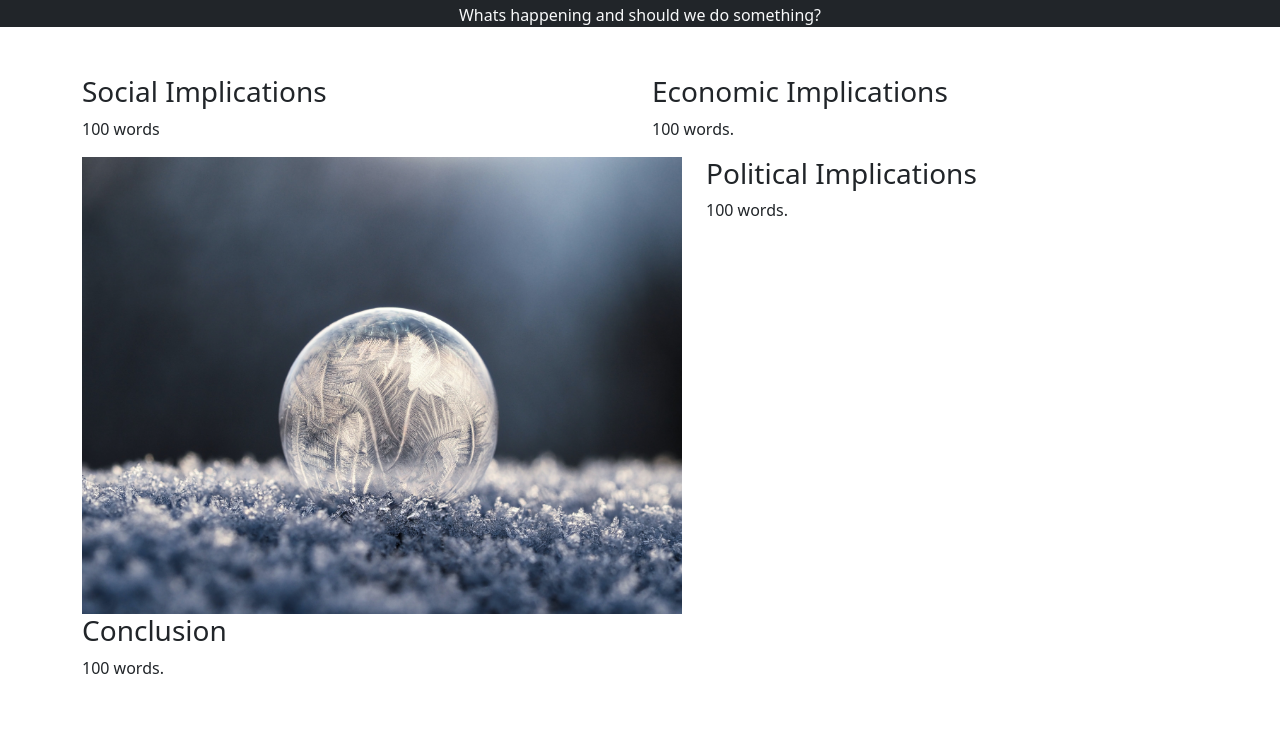
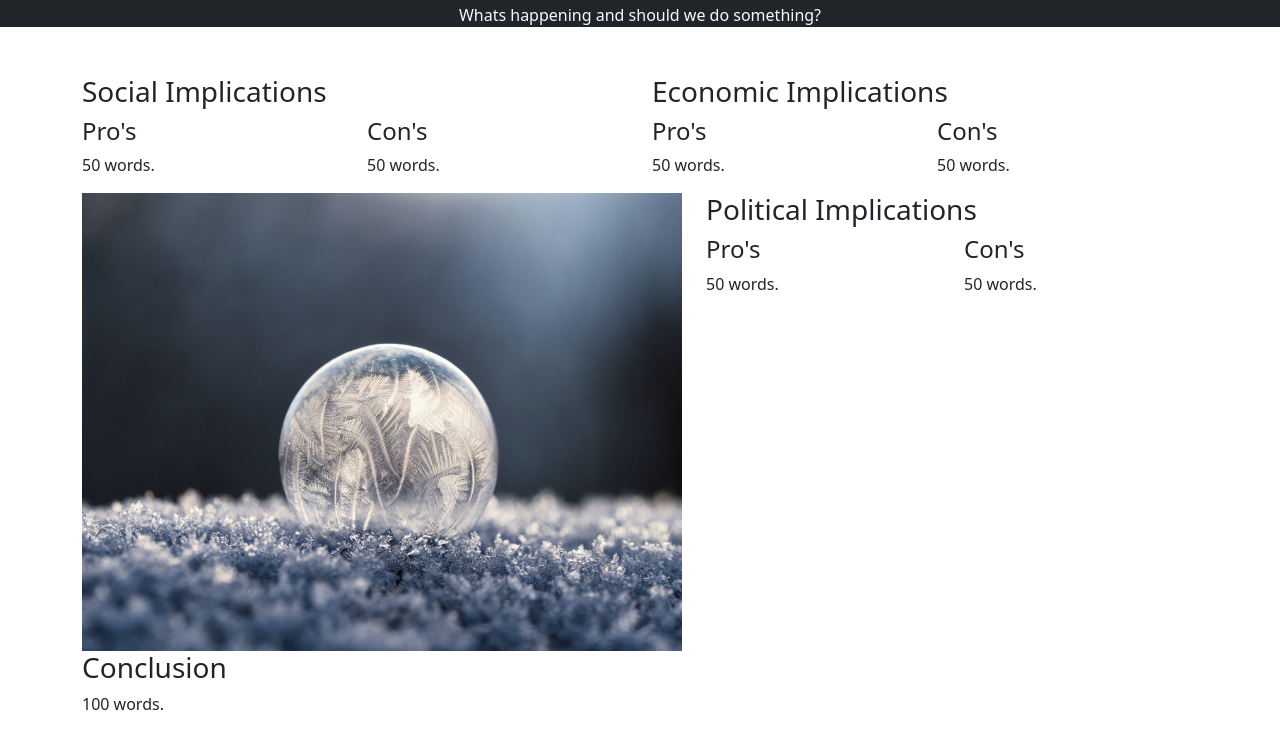
Before and after one commit to KT18W/KT18W.github.io, a plain HTML site: page bacs200/blog.html in a window 1280 px wide. Shown: the part 109-841 px from the top of the page. Before the commit the page ends 805 px from the top, so only its background shows below. Drawn offline with nearby package versions, Linux system fonts and the light colour scheme.

Commit message:
add sub tables for pro's and con's

```diff
--- a/bacs200/blog.html
+++ b/bacs200/blog.html
@@ -25,11 +25,29 @@
 
             <div class="col-lg">
                 <h3>Social Implications</h3>
-                <p>100 words</p>
+                <div class="row">
+                    <div class="col-lg">
+                        <h4>Pro's</h4>
+                        <p>50 words.</p>
+                    </div>
+                    <div class="col-sm">
+                        <h4>Con's</h4>
+                        <p>50 words.</p>
+                    </div>
+                </div>
             </div>
             <div class="col-lg">
                 <h3>Economic Implications</h3>
-                <p>100 words.</p>
+                <div class="row">
+                    <div class="col-lg">
+                        <h4>Pro's</h4>
+                        <p>50 words.</p>
+                    </div>
+                    <div class="col-sm">
+                        <h4>Con's</h4>
+                        <p>50 words.</p>
+                    </div>
+                </div>
             </div>
         </div>
         <div class="row">
@@ -37,15 +55,24 @@
                 <td><img src="images\aaron-burden-RgTI2KaQ5N4-unsplash.jpg" alt="Frost" width="600"></td>
                 <!--Photo by <a href="https://unsplash.com/@aaronburden?utm_source=unsplash&utm_medium=referral&utm_content=creditCopyText">Aaron Burden</a> on <a href="https://unsplash.com/s/photos/killer-frost?utm_source=unsplash&utm_medium=referral&utm_content=creditCopyText">Unsplash</a>-->
             </div>
-            <div class="col-lg">
+            <div class="col-sm">
                 <h3>Political Implications</h3>
-                <p>100 words.</p>
+                <div class="row">
+                    <div class="col-lg">
+                        <h4>Pro's</h4>
+                        <p>50 words.</p>
+                    </div>
+                    <div class="col-sm">
+                        <h4>Con's</h4>
+                        <p>50 words.</p>
+                    </div>
+                </div>
             </div>
         </div>
         <div class="row">
             <div class="col-lg">
                 <h3>Conclusion</h3>
-                <p>100 words.</p>
+                    <p>100 words.</p>
             </div>
         </div>
     </div>
```
